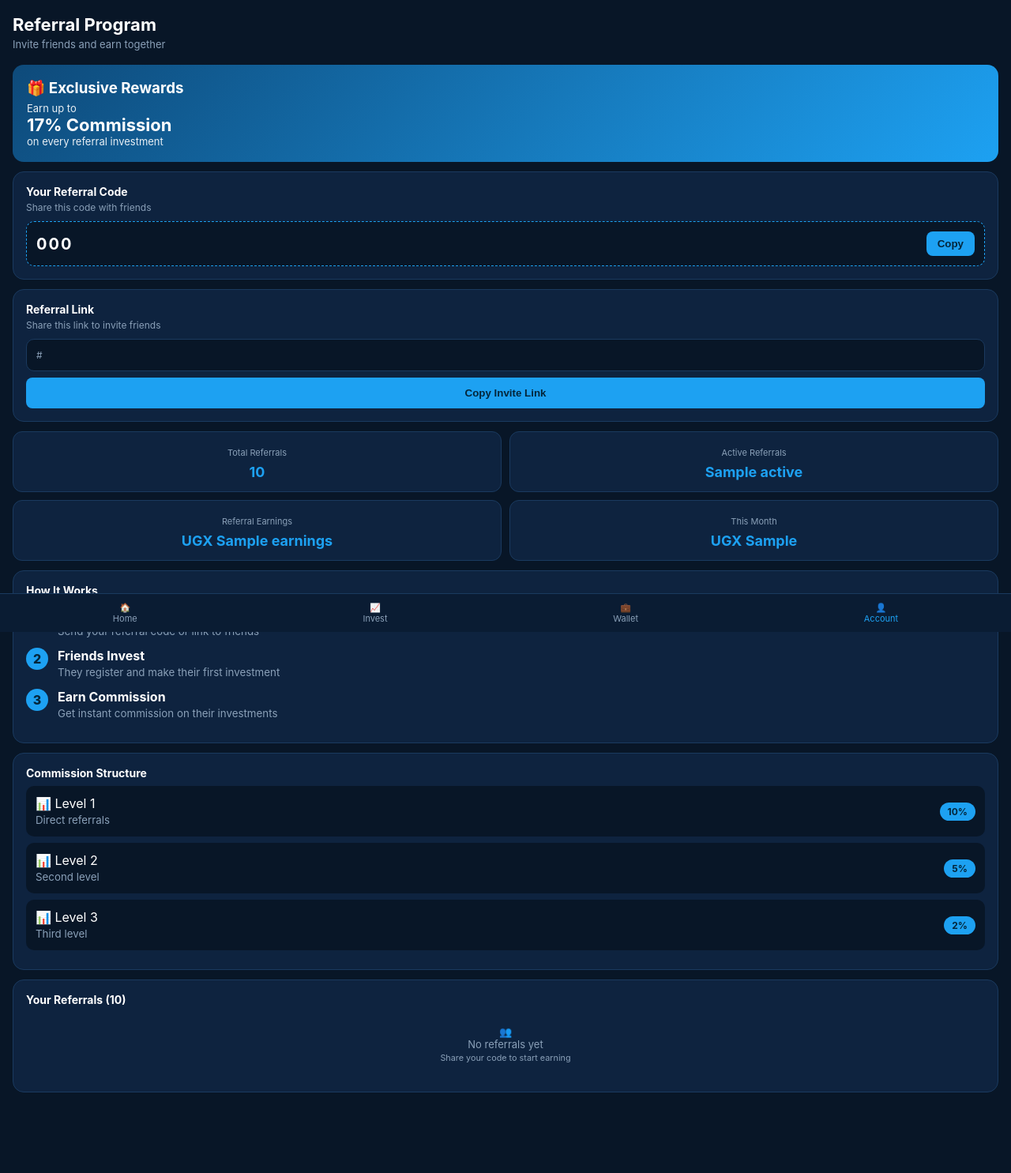
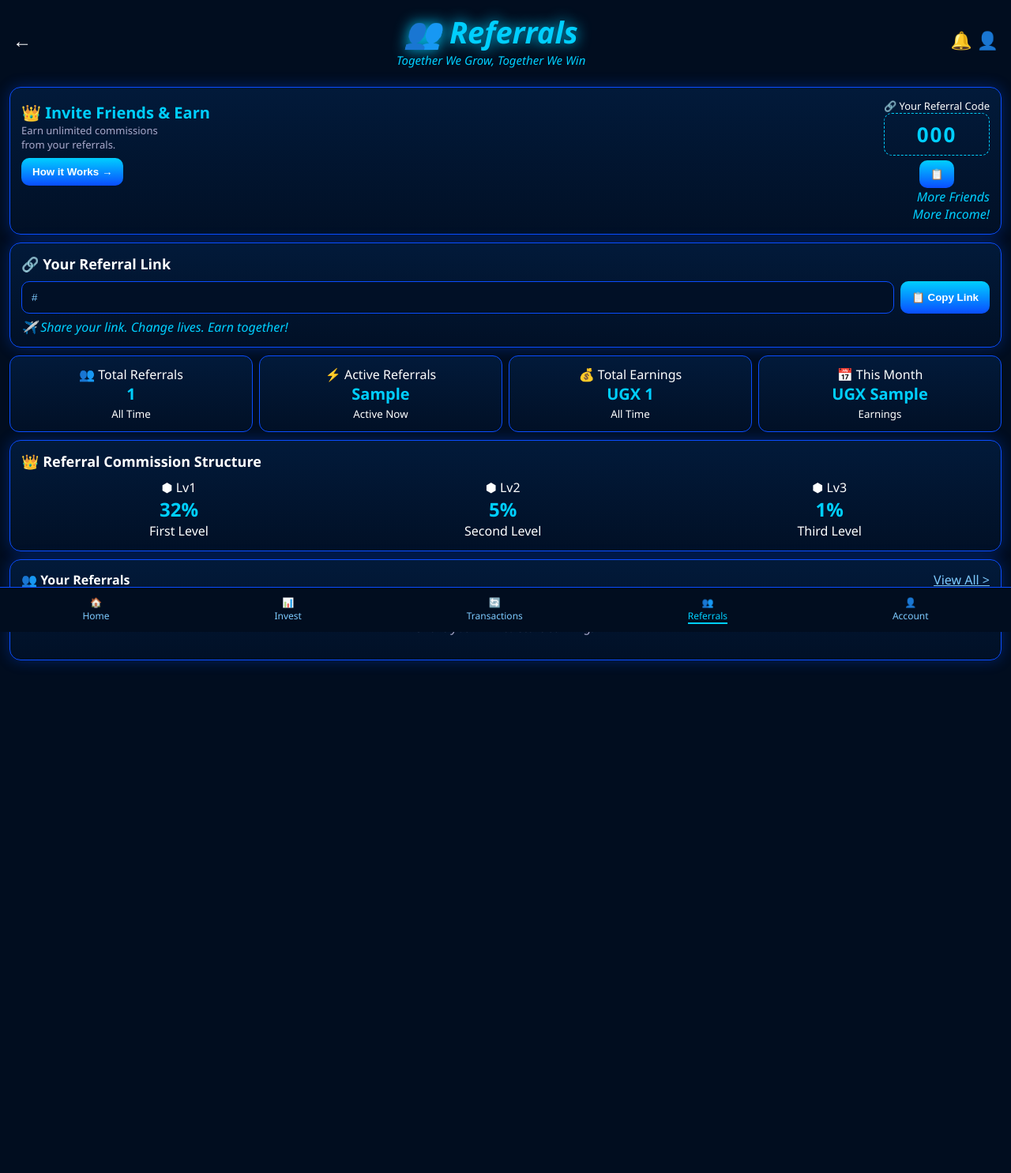
Before and after one commit to Codex700com/Codex700com, a Flask app: template templates/referrals.html in a window 1280 px wide. Shown: the whole page at 79% size. After the commit the page ends 844 px from the top, so only its background shows below. Run offline with Flask 3, Linux system fonts and the light colour scheme; the template is opened without the code that fills it: most values are stand-ins (such as "Sample title", 1, 10 or a date in 2020).

Commit message:
new referrals design

```diff
--- a/templates/referrals.html
+++ b/templates/referrals.html
@@ -1,31 +1,79 @@
-<!DOCTYPE html><html><head><meta name="viewport" content="width=device-width,initial-scale=1"><style>
-body{background:#081627;color:#fff;font-family:-apple-system,Inter,Roboto,sans-serif;margin:0;padding-bottom:90px}
-.top{padding:18px 16px 6px}.top h2{margin:0;font-size:22px}.top p{color:#8aa0b8;font-size:13px;margin:4px 0 0}
-.banner{margin:12px 16px;background:linear-gradient(135deg,#0e4a7a,#1da1f2);border-radius:14px;padding:18px}
-.banner h3{margin:0 0 6px}.banner p{margin:0;font-size:13px;opacity:.9}.banner b{font-size:22px}
-.card{background:#0e233f;border:1px solid #1a3a5f;border-radius:14px;margin:12px 16px;padding:16px}
-.card h4{margin:0 0 4px;font-size:14px}.card p{color:#8aa0b8;font-size:12px;margin:0 0 10px}
-.codebox{display:flex;align-items:center;justify-content:space-between;background:#081627;border:1px dashed #1da1f2;border-radius:10px;padding:12px;margin-top:8px}
-.codebox b{font-size:20px;letter-spacing:2px;color:#fff}
-.btn{background:#1da1f2;color:#04263b;border:0;padding:8px 14px;border-radius:8px;font-weight:700;cursor:pointer}
-.linkbox{word-break:break-all;background:#081627;border:1px solid #1a3a5f;border-radius:10px;padding:12px;font-size:12px;color:#8aa0b8;margin:8px 0}
-.grid{display:grid;grid-template-columns:1fr 1fr;gap:10px;margin:12px 16px}
-.gbox{background:#0e233f;border:1px solid #1a3a5f;border-radius:12px;padding:14px;text-align:center}
-.gbox small{color:#8aa0b8;font-size:11px}.gbox b{color:#1da1f2;font-size:18px;display:block;margin-top:6px}
-.step{display:flex;gap:12px;margin:12px 0}.n{width:28px;height:28px;border-radius:50%;background:#1da1f2;color:#04263b;display:flex;align-items:center;justify-content:center;font-weight:800;flex-shrink:0}
-.lvl{display:flex;justify-content:space-between;align-items:center;background:#081627;border-radius:10px;padding:12px;margin:8px 0}
-.lvl b{color:#1da1f2}.pill{background:#1da1f2;color:#04263b;padding:4px 10px;border-radius:20px;font-size:12px;font-weight:700}
-.empty{text-align:center;color:#8aa0b8;padding:20px;font-size:13px}
-.nav{position:fixed;bottom:0;left:0;right:0;background:#0a1c33;display:flex;justify-content:space-around;padding:10px 0;border-top:1px solid #1a3a5f}
-.nav a{color:#8aa0b8;text-decoration:none;font-size:11px;text-align:center}.nav a.on{color:#1da1f2}
-</style></head><body>
-<div class="top"><h2>Referral Program</h2><p>Invite friends and earn together</p></div>
-<div class="banner"><h3>🎁 Exclusive Rewards</h3><p>Earn up to</p><b>17% Commission</b><p>on every referral investment</p></div>
-<div class="card"><h4>Your Referral Code</h4><p>Share this code with friends</p><div class="codebox"><b>{{code}}</b><button class="btn" onclick="navigator.clipboard.writeText('{{code}}');alert('Copied')">Copy</button></div></div>
-<div class="card"><h4>Referral Link</h4><p>Share this link to invite friends</p><div class="linkbox">{{link}}</div><button class="btn" style="width:100%;padding:12px" onclick="navigator.clipboard.writeText('{{link}}');alert('Link copied')">Copy Invite Link</button></div>
-<div class="grid"><div class="gbox"><small>Total Referrals</small><b>{{total}}</b></div><div class="gbox"><small>Active Referrals</small><b>{{active}}</b></div><div class="gbox"><small>Referral Earnings</small><b>UGX {{earnings}}</b></div><div class="gbox"><small>This Month</small><b>UGX {{month_earnings}}</b></div></div>
-<div class="card"><h4>How It Works</h4><div class="step"><div class="n">1</div><div><b>Share Your Code</b><br><small style="color:#8aa0b8">Send your referral code or link to friends</small></div></div><div class="step"><div class="n">2</div><div><b>Friends Invest</b><br><small style="color:#8aa0b8">They register and make their first investment</small></div></div><div class="step"><div class="n">3</div><div><b>Earn Commission</b><br><small style="color:#8aa0b8">Get instant commission on their investments</small></div></div></div>
-<div class="card"><h4>Commission Structure</h4><div class="lvl"><div>📊 Level 1 <br><small style="color:#8aa0b8">Direct referrals</small></div><span class="pill">10%</span></div><div class="lvl"><div>📊 Level 2 <br><small style="color:#8aa0b8">Second level</small></div><span class="pill">5%</span></div><div class="lvl"><div>📊 Level 3 <br><small style="color:#8aa0b8">Third level</small></div><span class="pill">2%</span></div></div>
-<div class="card"><h4>Your Referrals ({{total}})</h4><div class="empty">👥<br>No referrals yet<br><small>Share your code to start earning</small></div></div>
-<div class="nav"><a href="/home">🏠<br>Home</a><a href="/invest">📈<br>Invest</a><a href="/wallet">💼<br>Wallet</a><a href="/account" class="on">👤<br>Account</a></div>
-</body></html>
+<!DOCTYPE html>
+<html lang="en">
+<head>
+<meta charset="UTF-8"><meta name="viewport" content="width=device-width,initial-scale=1">
+<title>Referrals - Codex700</title>
+<style>
+*{margin:0;padding:0;box-sizing:border-box}
+body{background:#010d1f;color:#fff;font-family:'Segoe UI',Arial,sans-serif;padding-bottom:110px}
+.hd{display:flex;align-items:center;justify-content:space-between;padding:14px 16px}
+.hd .t{text-align:center;flex:1}
+.hd .t h1{font-size:38px;color:#00cfff;font-style:italic;text-shadow:0 0 18px #00cfff}
+.hd .t p{color:#00cfff;font-style:italic;font-size:15px}
+.card{background:linear-gradient(180deg,#021a3a,#011026);border:1.5px solid #0a4dff;border-radius:14px;padding:14px;margin:10px 12px;box-shadow:0 0 18px #0a4dff55}
+.top{display:flex;justify-content:space-between;gap:10px;align-items:center}
+.codebox{border:1.5px dashed #00cfff;border-radius:10px;padding:8px 18px;font-size:26px;font-weight:800;color:#00cfff;letter-spacing:2px}
+.btn{background:linear-gradient(180deg,#00cfff,#0a4dff);border:none;color:#fff;padding:10px 14px;border-radius:10px;font-weight:700;cursor:pointer}
+.linkrow{display:flex;gap:8px;margin-top:10px}
+.linkrow input{flex:1;background:#011026;border:1px solid #0a4dff;color:#7ecbff;border-radius:10px;padding:12px}
+.stats{display:grid;grid-template-columns:repeat(4,1fr);gap:8px;margin:10px 12px}
+.stat{background:linear-gradient(180deg,#021a3a,#011026);border:1px solid #0a4dff;border-radius:12px;padding:12px 6px;text-align:center}
+.stat b{color:#00cfff;font-size:20px;display:block}
+.lv{display:flex;justify-content:space-around;text-align:center;margin-top:10px}
+.lv b{color:#00cfff;font-size:24px}
+.nav{position:fixed;bottom:0;left:0;right:0;background:#010d1f;display:flex;justify-content:space-around;padding:10px 0;border-top:1px solid #0a4dff}
+.nav a{color:#7ecbff;text-decoration:none;font-size:12px;text-align:center}
+.nav a.on{color:#00cfff;border-bottom:2px solid #00cfff}
+</style>
+</head>
+<body>
+<div class="hd">
+<a href="/home" style="color:#fff;font-size:24px;text-decoration:none">←</a>
+<div class="t"><h1>👥 Referrals</h1><p>Together We Grow, Together We Win</p></div>
+<div style="font-size:22px">🔔 👤</div>
+</div>
+
+<div class="card">
+<div class="top">
+<div><div style="font-size:20px;font-weight:800;color:#00cfff">👑 Invite Friends & Earn</div><div style="font-size:13px;color:#aac">Earn unlimited commissions<br>from your referrals.</div>
+<button class="btn" style="margin-top:8px" onclick="alert('Share your link, when they invest you earn 32% / 5% / 1%')">How it Works →</button>
+</div>
+<div style="text-align:center"><div style="font-size:13px">🔗 Your Referral Code</div><div class="codebox">{{ refcode or '084E03' }}</div><button class="btn" style="margin-top:6px" onclick="navigator.clipboard.writeText('{{ refcode }}');alert('Copied!')">📋</button></div>
+</div>
+<div style="text-align:right;color:#00cfff;font-style:italic">More Friends<br>More Income!</div>
+</div>
+
+<div class="card">
+<div style="font-weight:800;font-size:18px">🔗 Your Referral Link</div>
+<div class="linkrow"><input id="rlink" readonly value="{{ referral_link or 'https://codex700com.onrender.com/register?ref='+(refcode or '') }}"><button class="btn" onclick="navigator.clipboard.writeText(document.getElementById('rlink').value);alert('Link copied!')">📋 Copy Link</button></div>
+<div style="color:#00cfff;font-style:italic;margin-top:6px">✈️ Share your link. Change lives. Earn together!</div>
+</div>
+
+<div class="stats">
+<div class="stat">👥 Total Referrals<b>{{ total_referrals or 0 }}</b><small>All Time</small></div>
+<div class="stat">⚡ Active Referrals<b>{{ active_referrals or 0 }}</b><small>Active Now</small></div>
+<div class="stat">💰 Total Earnings<b>UGX {{ total_earnings or 0 }}</b><small>All Time</small></div>
+<div class="stat">📅 This Month<b>UGX {{ month_earnings or 0 }}</b><small>Earnings</small></div>
+</div>
+
+<div class="card">
+<div style="font-weight:800;font-size:18px">👑 Referral Commission Structure</div>
+<div class="lv">
+<div>⬢ Lv1<br><b>32%</b><br>First Level</div>
+<div>⬢ Lv2<br><b>5%</b><br>Second Level</div>
+<div>⬢ Lv3<br><b>1%</b><br>Third Level</div>
+</div>
+</div>
+
+<div class="card"><div style="display:flex;justify-content:space-between"><b>👥 Your Referrals</b><a href="#" style="color:#7ecbff">View All ></a></div>
+<div style="text-align:center;padding:16px;color:#aac"><i>No referrals yet.<br>Share your link to start earning.</i></div>
+</div>
+
+<div class="nav">
+<a href="/home">🏠<br>Home</a><a href="/invest">📊<br>Invest</a><a href="/transactions">🔄<br>Transactions</a><a href="/referrals" class="on">👥<br>Referrals</a><a href="/account">👤<br>Account</a>
+</div>
+<script>
+function copyCode(){navigator.clipboard.writeText("{{ refcode }}")}
+</script>
+</body>
+</html>
```
